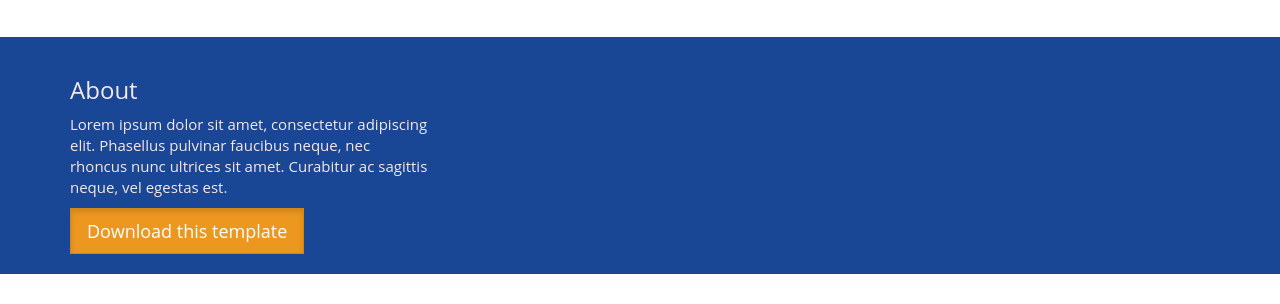
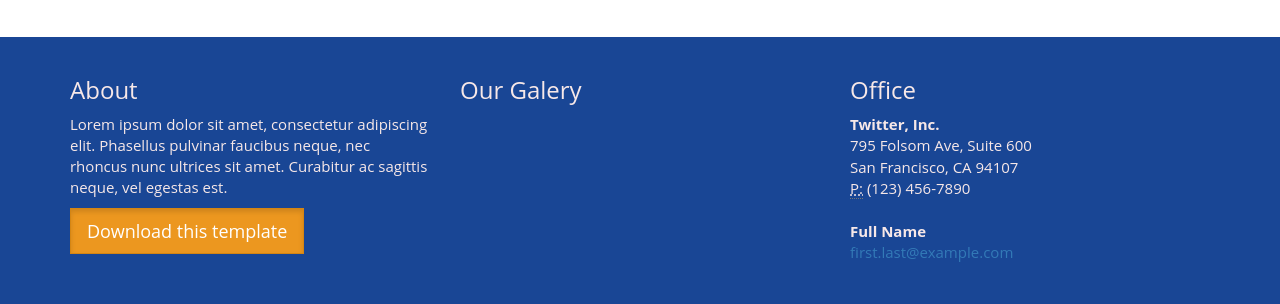
Before and after one commit to Afens/PrGit, a plain HTML site: page index.html in a window 1280 px wide. Shown: the part 576-880 px from the top of the page. Before the commit the page ends 850 px from the top, so only its background shows below. Drawn offline with nearby package versions, Linux system fonts and the light colour scheme.

Commit message:
Footer Falta Galeria

```diff
--- a/index.html
+++ b/index.html
@@ -71,8 +71,13 @@
                         <p>Lorem ipsum dolor sit amet, consectetur adipiscing elit. Phasellus pulvinar faucibus neque, nec rhoncus nunc ultrices sit amet. Curabitur ac sagittis neque, vel egestas est.</p>
                         <a href="" class="btn btn-lg active btn-warning">Download this template</a>
                     </div>
-                    <div class="col-md-4 col-xs-12"></div>
-                    <div class="col-md-4 col-xs-12"></div>
+                    <div class="col-md-4 col-xs-12">
+                        <h3>Our Galery</h3>
+                    </div>
+                    <div class="col-md-4 col-xs-12">
+                        <h3>Office</h3>
+                        <address> <strong>Twitter, Inc.</strong><br>795 Folsom Ave, Suite 600<br>    San Francisco, CA 94107<br> <abbr title="Phone">P:</abbr> (123) 456-7890<br> <br> <strong>Full Name</strong><br> <a href="mailto:#">first.last@example.com</a> </address>
+                    </div>
                 </div>
             </div>
         </div>
```
